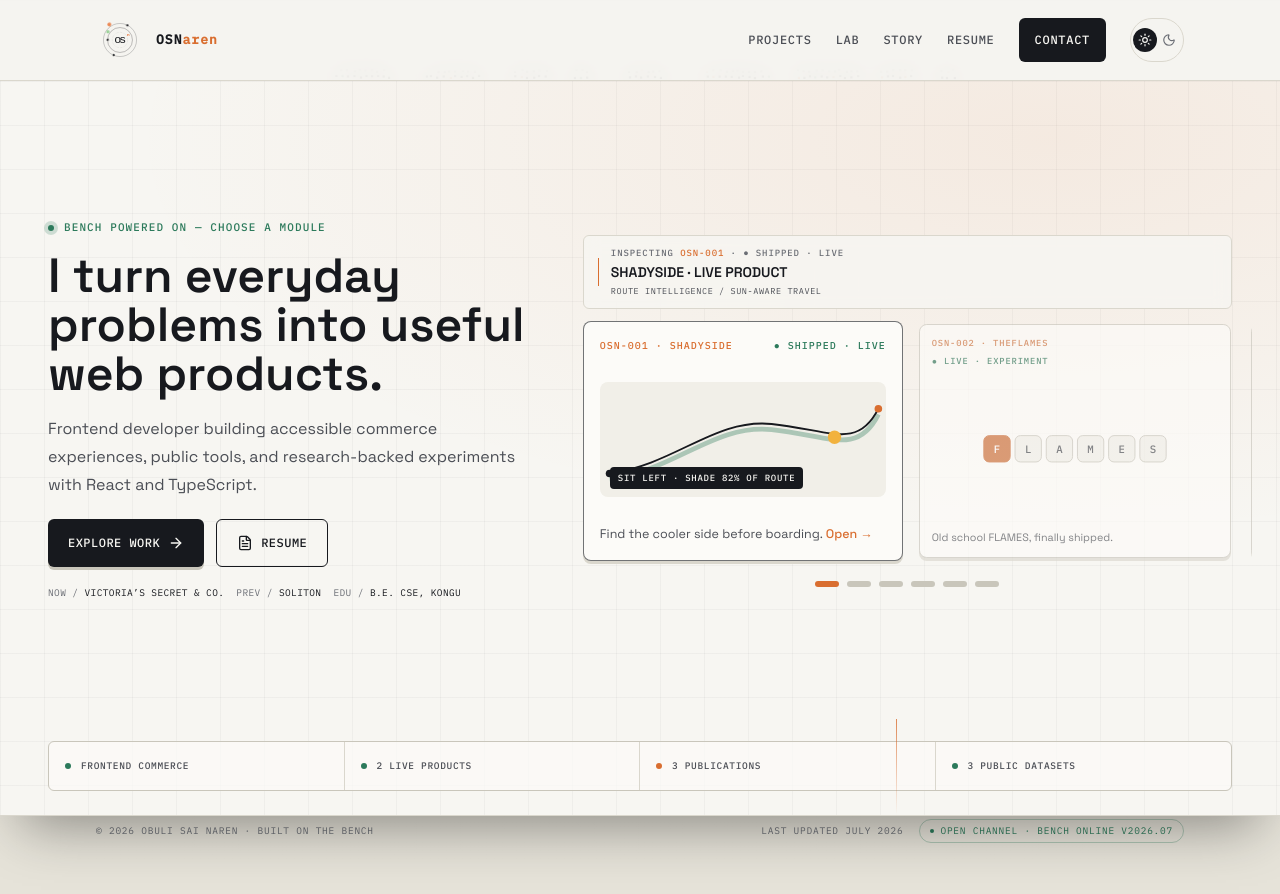
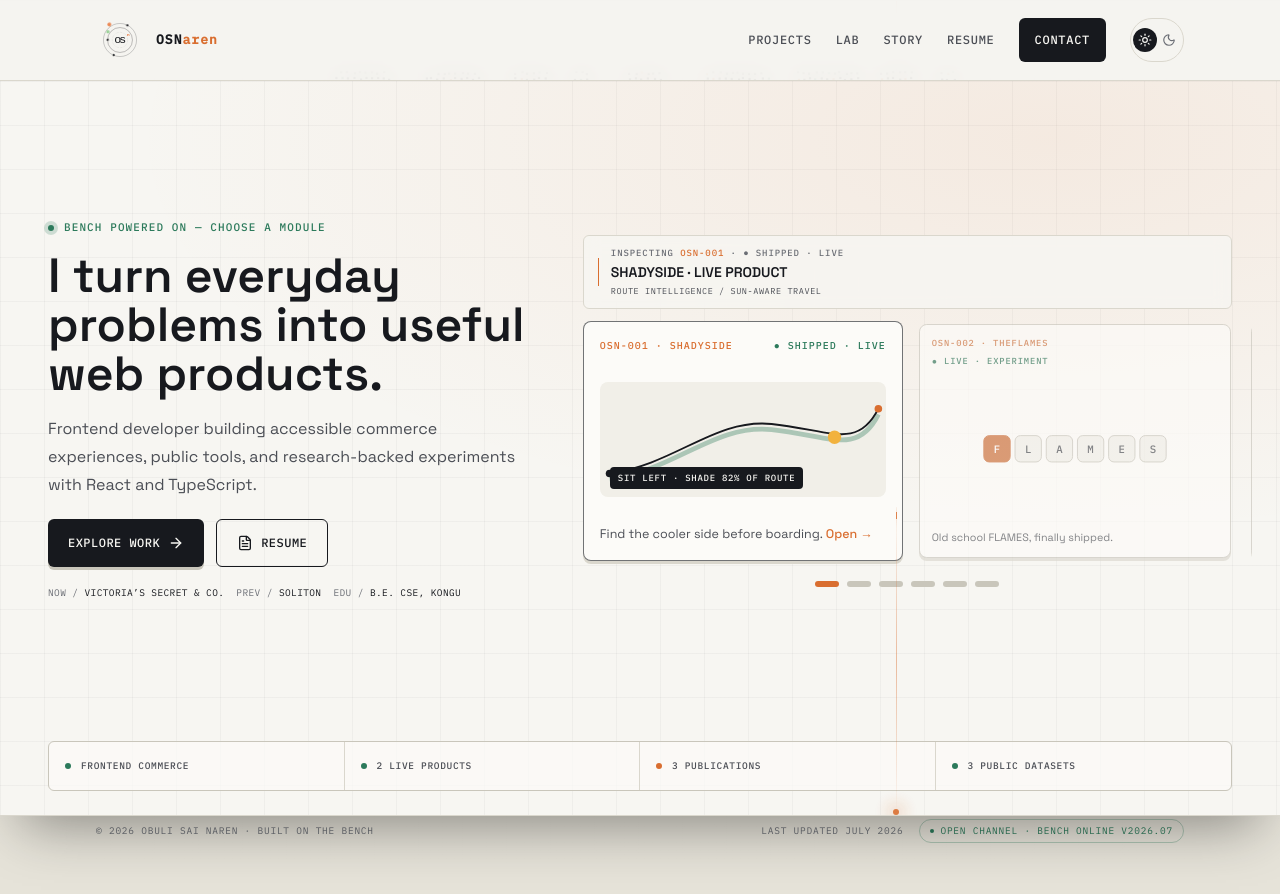
Before and after one commit to osnaren/osnaren, a Next.js app: page / in a window 1280 px wide. Shown: the top 894 px of the page. Built offline with nearby package versions, Linux system fonts and the light colour scheme; a web font is replaced by a local one.

Commit message:
feat(web): ✨ choreograph footer reveal
- connect the home signal to the footer grid

- stage the reveal with accessible motion

```diff
--- a/src/components/home/HomeHero.tsx
+++ b/src/components/home/HomeHero.tsx
@@ -76,13 +76,11 @@ export function HomeHero() {
               className="bg-ok relative size-1.5 rounded-full shadow-[0_0_0_4px_color-mix(in_srgb,var(--ok)_15%,transparent)]"
               aria-hidden="true"
             >
-              {!reduceMotion && (
-                <motion.span
-                  className="bg-ok/50 absolute inset-0 rounded-full"
-                  animate={{ scale: [1, 2.6], opacity: [0.6, 0] }}
-                  transition={{ duration: 2.2, repeat: Infinity, ease: 'easeOut' }}
-                />
-              )}
+              <motion.span
+                className="bg-ok/50 absolute inset-0 rounded-full motion-reduce:hidden"
+                animate={{ scale: [1, 2.6], opacity: [0.6, 0] }}
+                transition={{ duration: 2.2, repeat: Infinity, ease: 'easeOut' }}
+              />
             </span>
             Bench powered on — choose a module
           </motion.p>
@@ -169,12 +167,29 @@ export function HomeHero() {
         </nav>
       </div>
 
+      {/* signal conduit: the workbench hands one live pulse into the subsurface grid */}
+      <div
+        aria-hidden="true"
+        className="pointer-events-none absolute top-[58%] bottom-0 left-[70%] z-20 w-px overflow-hidden max-lg:hidden"
+      >
+        <motion.span
+          className="from-accent/0 via-accent/60 to-accent/0 absolute inset-0 origin-top bg-linear-to-b"
+          initial={reduceMotion ? false : { scaleY: 0, opacity: 0 }}
+          animate={{ scaleY: 1, opacity: 0.72 }}
+          transition={{ duration: 0.8, delay: reduceMotion ? 0 : 0.68, ease: [0.22, 1, 0.36, 1] }}
+        />
+        <motion.span
+          className="bg-accent absolute -left-0.75 size-1.75 rounded-full shadow-[0_0_12px_3px_color-mix(in_srgb,var(--accent)_38%,transparent)] motion-reduce:hidden"
+          animate={{ y: ['-8%', '105%'], opacity: [0, 1, 1, 0] }}
+          transition={{ duration: 2.2, delay: 1.25, repeat: Infinity, repeatDelay: 0.7, ease: 'linear' }}
+        />
+      </div>
       <motion.span
         aria-hidden="true"
-        className="from-accent pointer-events-none absolute bottom-0 left-[70%] h-24 w-px origin-top bg-linear-to-b to-transparent max-lg:hidden"
-        initial={reduceMotion ? false : { scaleY: 0, opacity: 0 }}
-        animate={{ scaleY: 1, opacity: 0.8 }}
-        transition={{ duration: 0.7, delay: reduceMotion ? 0 : 0.8, ease: 'easeOut' }}
+        className="bg-accent pointer-events-none absolute bottom-0 left-[70%] z-20 size-1.5 -translate-x-0.75 rounded-full shadow-[0_0_16px_5px_color-mix(in_srgb,var(--accent)_30%,transparent)] max-lg:hidden"
+        initial={reduceMotion ? false : { scale: 0, opacity: 0 }}
+        animate={{ scale: 1, opacity: 0.9 }}
+        transition={{ duration: 0.3, delay: reduceMotion ? 0 : 1.42, ease: [0.22, 1, 0.36, 1] }}
       />
     </section>
   );
--- a/src/components/layout/Footer.tsx
+++ b/src/components/layout/Footer.tsx
@@ -3,6 +3,7 @@
 import { useEffect, useRef, useState } from 'react';
 
 import Link from 'next/link';
+import { usePathname } from 'next/navigation';
 
 import {
   motion,
@@ -65,13 +66,19 @@ export function Footer() {
   const footerRef = useRef<HTMLElement>(null);
   const reduceMotion = useReducedMotion();
   const isDesktop = useMediaQuery('(min-width: 768px)');
+  const isHome = usePathname() === '/';
+  const [signalActive, setSignalActive] = useState(false);
+  const signalActiveRef = useRef(false);
 
   // Desktop uses the final document segment because the footer is already
   // sticky behind the page. Mobile uses the footer's own arrival because it
   // stays in normal flow so every part remains reachable.
   const { scrollYProgress: pageScrollProgress } = useScroll();
   const { scrollYProgress: footerScrollProgress } = useScroll({ target: footerRef, offset: ['start 92%', 'end end'] });
-  const desktopRevealProgress = useTransform(pageScrollProgress, [0.78, 1], [0, 1], { clamp: true });
+  const desktopRevealProgress = useTransform(pageScrollProgress, (value) => {
+    const start = isHome ? 0.58 : 0.78;
+    return Math.min(1, Math.max(0, (value - start) / (1 - start)));
+  });
   const revealProgress = useMotionValue(0);
 
   useMotionValueEvent(desktopRevealProgress, 'change', (latest) => {
@@ -85,29 +92,43 @@ export function Footer() {
   }, [desktopRevealProgress, footerScrollProgress, isDesktop, revealProgress]);
 
   const progress = useSpring(revealProgress, {
-    stiffness: 86,
-    damping: 24,
+    stiffness: 92,
+    damping: 28,
     restDelta: 0.0005,
+  });
+
+  useMotionValueEvent(progress, 'change', (latest) => {
+    const next = latest > 0.08;
+    if (next === signalActiveRef.current) return;
+    signalActiveRef.current = next;
+    setSignalActive(next);
   });
 
   // particle loop runs only while the footer is genuinely on screen
   const inView = useInView(footerRef, { amount: 0.12 });
 
-  const wordY = useTransform(progress, [0, 1], [110, -6]);
-  const wordOpacity = useTransform(progress, [0.04, 0.48], [0, 1]);
-  const midY = useTransform(progress, [0, 1], [132, 0]);
-  const midOpacity = useTransform(progress, [0.18, 0.72], [0, 1]);
-  const railY = useTransform(progress, [0, 1], [78, 0]);
-  const railOpacity = useTransform(progress, [0.52, 1], [0, 1]);
+  const wordY = useTransform(progress, [0.18, 1], [72, -4]);
+  const wordOpacity = useTransform(progress, [0.18, 0.52], [0, 1]);
+  const midY = useTransform(progress, [0.34, 1], [84, 0]);
+  const midOpacity = useTransform(progress, [0.34, 0.74], [0, 1]);
+  const railY = useTransform(progress, [0.58, 1], [48, 0]);
+  const railOpacity = useTransform(progress, [0.58, 0.94], [0, 1]);
 
-  const farGridY = useTransform(progress, [0, 1], [104, 10]);
-  const farGridScale = useTransform(progress, [0, 1], [1.08, 1.01]);
-  const farGridOpacity = useTransform(progress, [0, 1], [0.26, 0.58]);
-  const nearGridY = useTransform(progress, [0, 1], [-36, -92]);
-  const nearGridScale = useTransform(progress, [0, 1], [0.99, 1.04]);
-  const nearGridOpacity = useTransform(progress, [0.28, 1], [0, 0.24]);
+  const farGridY = useTransform(progress, [0, 1], [72, 6]);
+  const farGridScale = useTransform(progress, [0, 1], [1.06, 1]);
+  const farGridOpacity = useTransform(progress, [0, 0.24, 1], [0.18, 0.64, 0.5]);
+  const nearGridY = useTransform(progress, [0, 1], [-12, -76]);
+  const nearGridScale = useTransform(progress, [0, 1], [1, 1.035]);
+  const nearGridOpacity = useTransform(progress, [0.2, 0.64, 1], [0, 0.3, 0.2]);
   const farGridPosition = useMotionTemplate`0px ${farGridY}px`;
   const nearGridPosition = useMotionTemplate`22px ${nearGridY}px`;
+
+  const signalY = useTransform(progress, [0, 0.3], [-8, 112], { clamp: true });
+  const signalOpacity = useTransform(progress, [0, 0.06, 0.27, 0.38], [0, 1, 1, 0]);
+  const impactScale = useTransform(progress, [0.16, 0.48], [0.2, 2.4], { clamp: true });
+  const impactOpacity = useTransform(progress, [0.13, 0.22, 0.48], [0, 0.55, 0]);
+  const horizonScale = useTransform(progress, [0.19, 0.58], [0, 1], { clamp: true });
+  const horizonOpacity = useTransform(progress, [0.17, 0.35, 0.72], [0, 0.72, 0.16]);
 
   const layer = (y: typeof wordY, opacity: typeof wordOpacity) => (reduceMotion ? undefined : { y, opacity });
 
@@ -116,7 +137,29 @@ export function Footer() {
       ref={footerRef}
       aria-labelledby="footer-heading"
       className="border-line bg-well relative z-0 overflow-hidden border-t md:sticky md:bottom-0"
+      data-home-footer={isHome || undefined}
     >
+      {isHome && (
+        <div aria-hidden="true" className="pointer-events-none absolute inset-x-0 top-0 h-36 max-lg:hidden">
+          <div className="from-accent/45 to-accent/0 absolute top-0 left-[70%] h-28 w-px bg-linear-to-b" />
+          <motion.span
+            className="bg-accent absolute top-0 left-[70%] size-2 translate-x-[-3.5px] rounded-full shadow-[0_0_18px_6px_color-mix(in_srgb,var(--accent)_45%,transparent)] motion-reduce:hidden"
+            style={{ y: signalY, opacity: signalOpacity }}
+          />
+          <motion.span
+            className="border-accent absolute top-25 left-[70%] size-12 -translate-x-1/2 rounded-full border"
+            style={reduceMotion ? { opacity: 0 } : { scale: impactScale, opacity: impactOpacity }}
+          />
+          <motion.span
+            className="absolute inset-0 bg-[radial-gradient(circle_at_70%_72%,color-mix(in_srgb,var(--accent)_28%,transparent),transparent_22%)]"
+            style={reduceMotion ? { opacity: 0 } : { opacity: impactOpacity }}
+          />
+          <motion.span
+            className="from-transparent via-accent/70 to-transparent absolute top-28 right-[8%] left-[8%] h-px origin-center bg-linear-to-r"
+            style={reduceMotion ? undefined : { scaleX: horizonScale, opacity: horizonOpacity }}
+          />
+        </div>
+      )}
       {/* two grid planes drift in opposite directions for a subtle depth cue */}
       <motion.div
         aria-hidden="true"
@@ -155,7 +198,7 @@ export function Footer() {
 
         {/* layer 1 — particle wordmark + tagline */}
         <motion.div style={layer(wordY, wordOpacity)}>
-          <ParticleWordmark active={inView} />
+          <ParticleWordmark active={inView && signalActive} />
           <p className="text-muted mt-2 text-center text-[13.5px] tracking-[0.01em]">
             Frontend systems, useful tools, research artifacts, and tiny experiments.
           </p>
```
Also changed, not shown: 1 other file (tests, documents, lock files or other folders).
